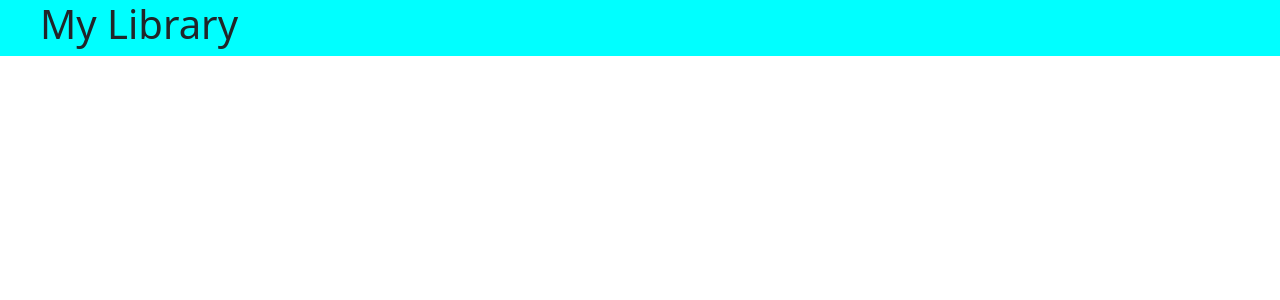
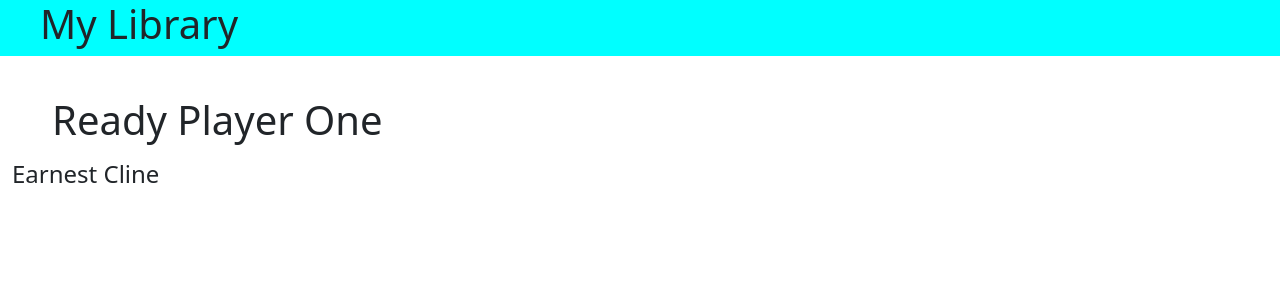
Before and after one commit to Matt-T977/Book-Library-First-React-App, a React (Create React App) app: page / in a window 1280 px wide. Shown: the top 300 px of the page. Built offline with nearby package versions, Linux system fonts and the light colour scheme.

Commit message:
Added in component to the App.jsx
Added in component to the App.jsx

```diff
--- a/src/components/App.jsx
+++ b/src/components/App.jsx
@@ -6,13 +6,32 @@
 class App extends Component {
     constructor(props){
         super(props);
-        this.state = {};
+        this.books = [
+            {title: 'Ready Player One', author: 'Earnest Cline'},
+            {title: 'All the Light We Cannot See', author: 'Anthony Doerr'},
+            {title: 'The First and Last Freedom', author: 'Jiddu Krishnamurit'},
+        ];
+        this.state = {
+            bookNumber: 0
+        };
     }
 
     render() {
         return (
             <div className='container-fluid'>
                 <TitleBar />
+                <div className='row'></div>
+                <div className='col-md-4'>
+                    {/* Button here to move to the previous Book */}
+                </div>
+                <div className='col-md-4'>
+                    {/* Display Book with cover here */}
+                    <h1>{this.books[this.state.bookNumber].title}</h1>
+                    <h4>{this.books[this.state.bookNumber].author}</h4>
+                </div>
+                <div className='col-md-4'>
+                    {/* Button here to move to the next Book */}
+                </div>
             </div>
         )
     }
```
